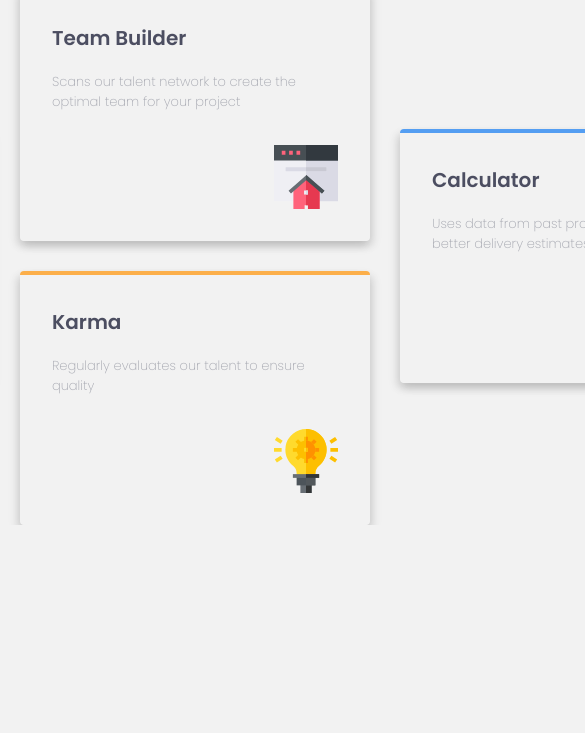
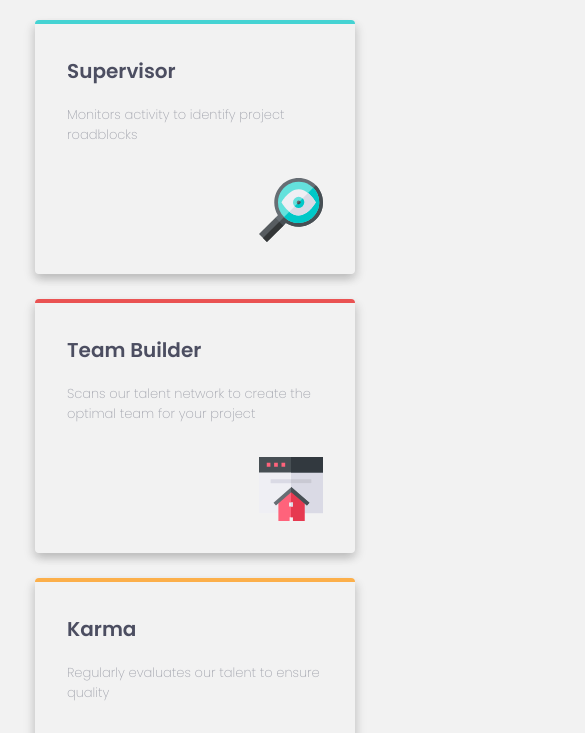
Before and after one commit to AdamullaOsas/FourCardFeature, a plain HTML site: page index.html in a window 390 px wide. Shown: the part 325-1058 px from the top of the page, 585 px wide, since content can reach past the window. Before the commit the page ends 850 px from the top, so only its background shows below. Drawn offline with Linux system fonts and the light colour scheme.

Commit message:
invalid responsibness

```diff
--- a/styles.css
+++ b/styles.css
@@ -93,8 +93,8 @@ body {
 }
 
 .box img {
-    width: 64px;
-    height: 64px;
+    max-width: 64px;
+    max-height: 64px;
 
     position: absolute;
     bottom: 32px;
@@ -124,3 +124,36 @@ body {
 #three {
     border-top: 4px solid hsl(34, 97%, 64%);
 }
+
+@media (max-width: 420px) {
+    .container {
+        height: auto;
+    }
+
+    .text {
+        margin: 85px 32px 0 32px;
+        max-height: none;
+        text-align: center;
+    }
+
+    .text .first,
+    .text .second {
+        font-size: 24px;
+    }
+
+    .boxes {
+        display: flex;
+        flex-direction: column;
+        align-items: center;
+        row-gap: 25px;
+        width: auto;
+        max-height: none;
+        margin: 72px 32px 78px 32px;
+    }
+
+    .box {
+        max-width: 320px;
+
+        width: fill;
+    }
+}
```
